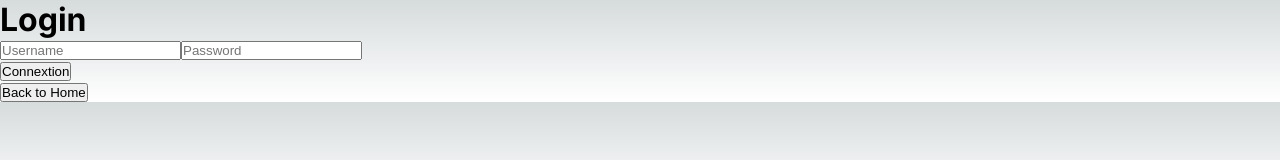
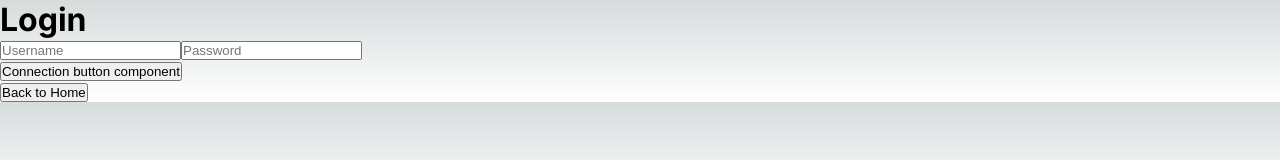
Before and after one commit to yoannclaisse/efrei-graphql-frontend, a Next.js app: page /login in a window 1280 px wide. Shown: the top 160 px of the page. Built offline with nearby package versions, Linux system fonts and the light colour scheme.

Commit message:
change name button

```diff
--- a/src/app/component/LoginButton.tsx
+++ b/src/app/component/LoginButton.tsx
@@ -44,7 +44,7 @@ const LoginButton = () => {
 
   return (
     <div>
-      <button onClick={handleLogin}>Connextion</button>
+      <button onClick={handleLogin}>Connection button component</button>
     </div>
   );
 };
```
